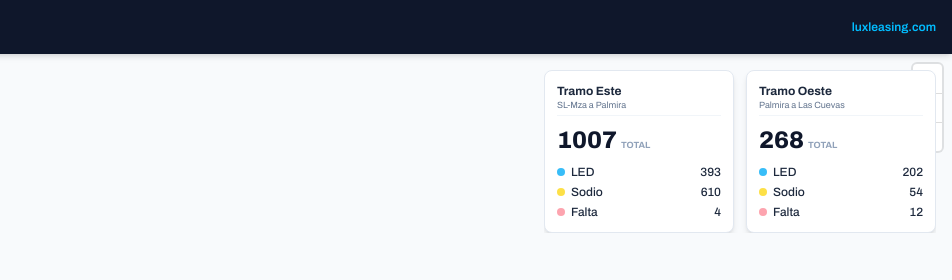
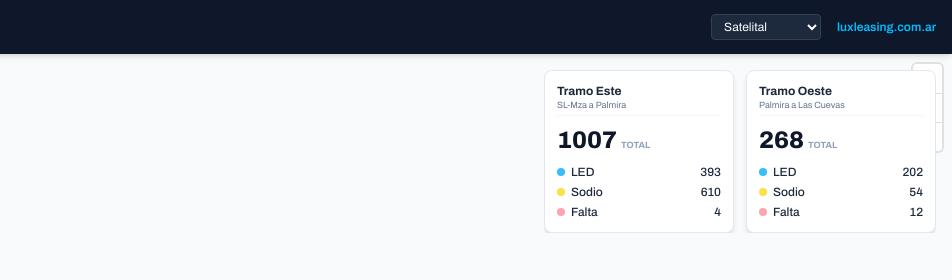
Before and after one commit to luxleasing/corredor_cuyo, a plain HTML site: page index.html in a window 1280 px wide. Shown: the top 280 px of the page, 328-1280 px from the left. Drawn offline with nearby package versions, Linux system fonts and the light colour scheme; no server answers.

Commit message:
Update index.html

```diff
--- a/index.html
+++ b/index.html
@@ -17,14 +17,21 @@
   <!-- HEADER -->
   <header class="w-full z-30 relative shrink-0 bg-slate-900 text-white shadow-md h-[54px] flex items-center justify-between px-4">
     <div class="flex items-center gap-3 shrink-0">
-      <!-- Logo PNG -->
       <img src="logo_lux_byn.png" alt="LuxLeasing" class="h-7 w-auto" onerror="this.style.display='none'">
       <span class="font-bold tracking-widest text-sm text-white">LUXLEASING</span>
       <div class="h-6 border-l border-white/20"></div>
       <h1 class="text-[13px] font-medium opacity-90 hidden sm:block">Corredor Cuyo · RN7</h1>
     </div>
+
     <div class="flex items-center gap-4 text-xs">
-      <a href="https://luxleasing.com" target="_blank" class="text-sky-400 hover:text-sky-300 transition font-semibold">luxleasing.com</a>
+      <!-- SELECTOR DE MAPA BASE -->
+      <select id="map-style-select" class="bg-slate-800 text-white border border-slate-700 rounded px-2 py-1 outline-none text-xs cursor-pointer">
+        <option value="satellite">Satelital</option>
+        <option value="google">Google Maps</option>
+        <option value="light">Claro</option>
+        <option value="dark">Oscuro</option>
+      </select>
+      <a href="https://www.luxleasing.com.ar/" target="_blank" class="text-sky-400 hover:text-sky-300 transition font-semibold hidden sm:block">luxleasing.com.ar</a>
     </div>
   </header>
 
```
